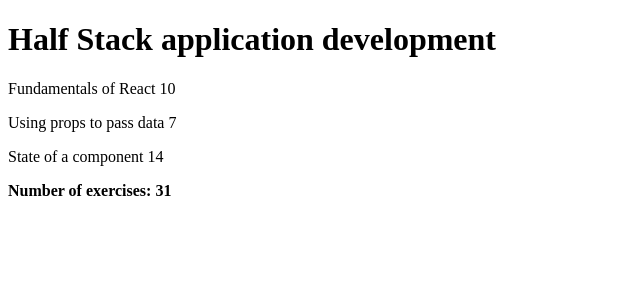
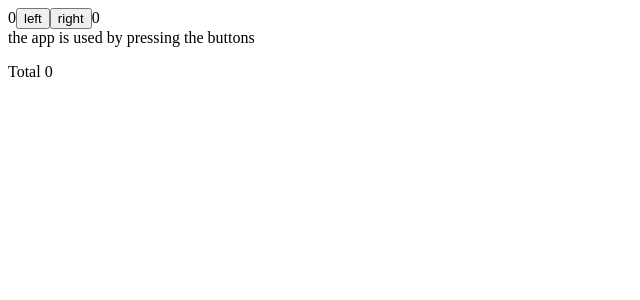
Before and after one commit to tomhewitt2201/full-stack, a React (Vite) app in the folder part1/courseinfo/: page / in a window 1280 px wide. Shown: the top 300 px of the page, without its empty margins (0-640 px from the left). Built offline with nearby package versions, Linux system fonts and the light colour scheme.

Commit message:
testing test.jsx

```diff
--- a/part1/courseinfo/src/main.jsx
+++ b/part1/courseinfo/src/main.jsx
@@ -1,5 +1,5 @@
 import ReactDOM from 'react-dom/client'
 
-import App from './App'
+import App from './test.jsx'
 
 ReactDOM.createRoot(document.getElementById('root')).render(<App />)
--- a/part1/courseinfo/src/test.jsx
+++ b/part1/courseinfo/src/test.jsx
@@ -1,9 +1,30 @@
 import React, { useState } from 'react'
+
+const History = props => {
+    if (props.allClicks.length === 0) {
+        return (
+            <div>
+                the app is used by pressing the buttons
+            </div>
+        )
+    }
+
+    return (
+        <div>
+            button press history: { props.allClicks.join(' ') }
+        </div>
+    )
+}
+
+const Button = ({ name, title, onClick }) => <button name={ name } title={ title } onClick={ onClick }>{ name }</button>
 
 const App = () => {
     const [clicks, setClicks] = useState({
         left: 0, right: 0
     })
+
+    const [allClicks, setAll] = useState([])
+    const [total, setTotal] = useState(0)
 
     const handleClicks = e => {
         const newClicks = {
@@ -11,16 +32,23 @@ const App = () => {
             [e.target.name]: clicks[e.target.name] + 1
         }
 
+        const newTotal = () => total + 1
+
         setClicks(newClicks)
+        setAll(allClicks.concat(e.target.title))
+        setTotal(newTotal)
     }
 
     return (
         <div>
             { clicks.left }
-            <button onClick={ handleClicks } name="left">left</button>
 
-            <button onClick={ handleClicks } name="right">right</button>
+            { Object.keys(clicks).map(item => <Button key={ item } title={ item[0].toUpperCase() } name={ item } onClick={ handleClicks } />) }
+
             { clicks.right }
+
+            <History allClicks={ allClicks } />
+            <p>Total { total }</p>
         </div>
     )
 }
```
